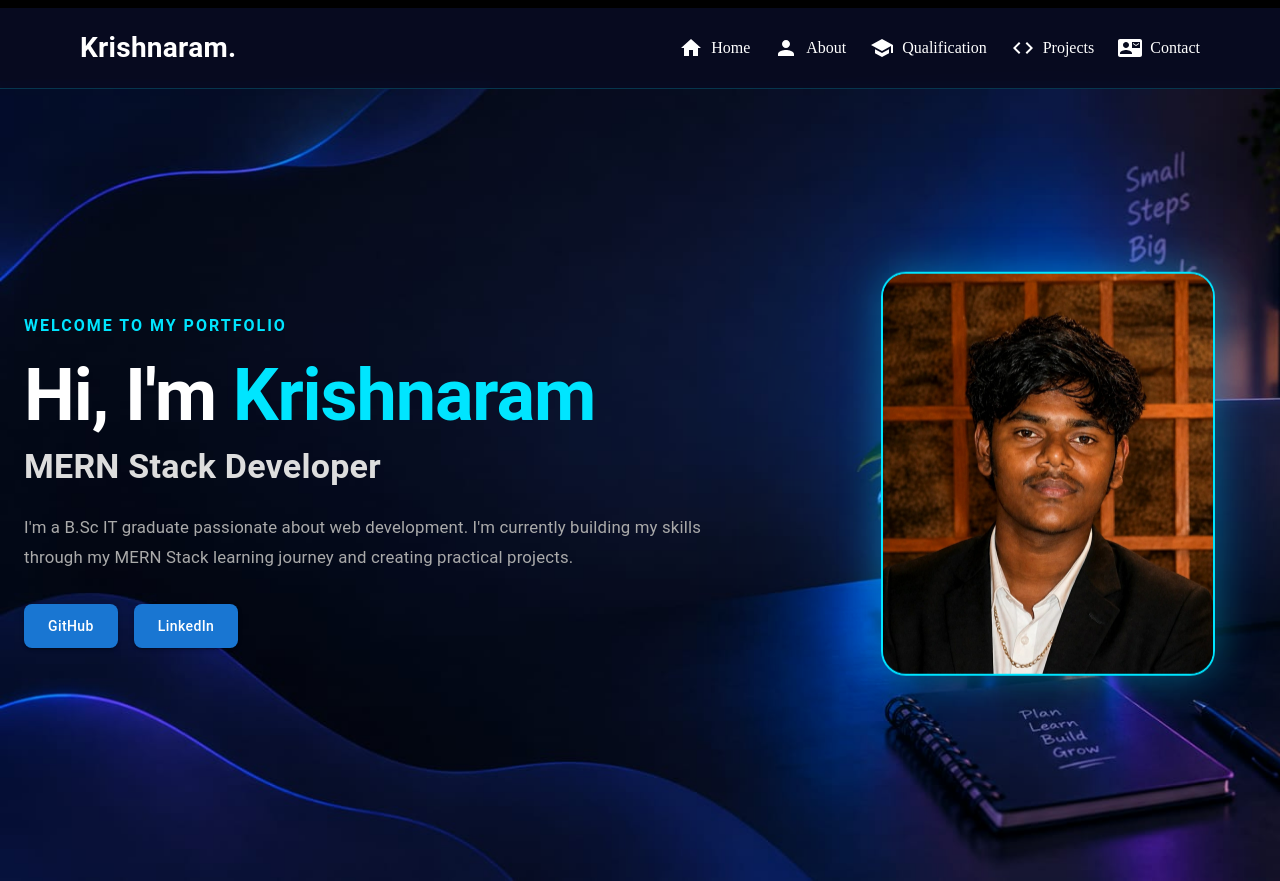
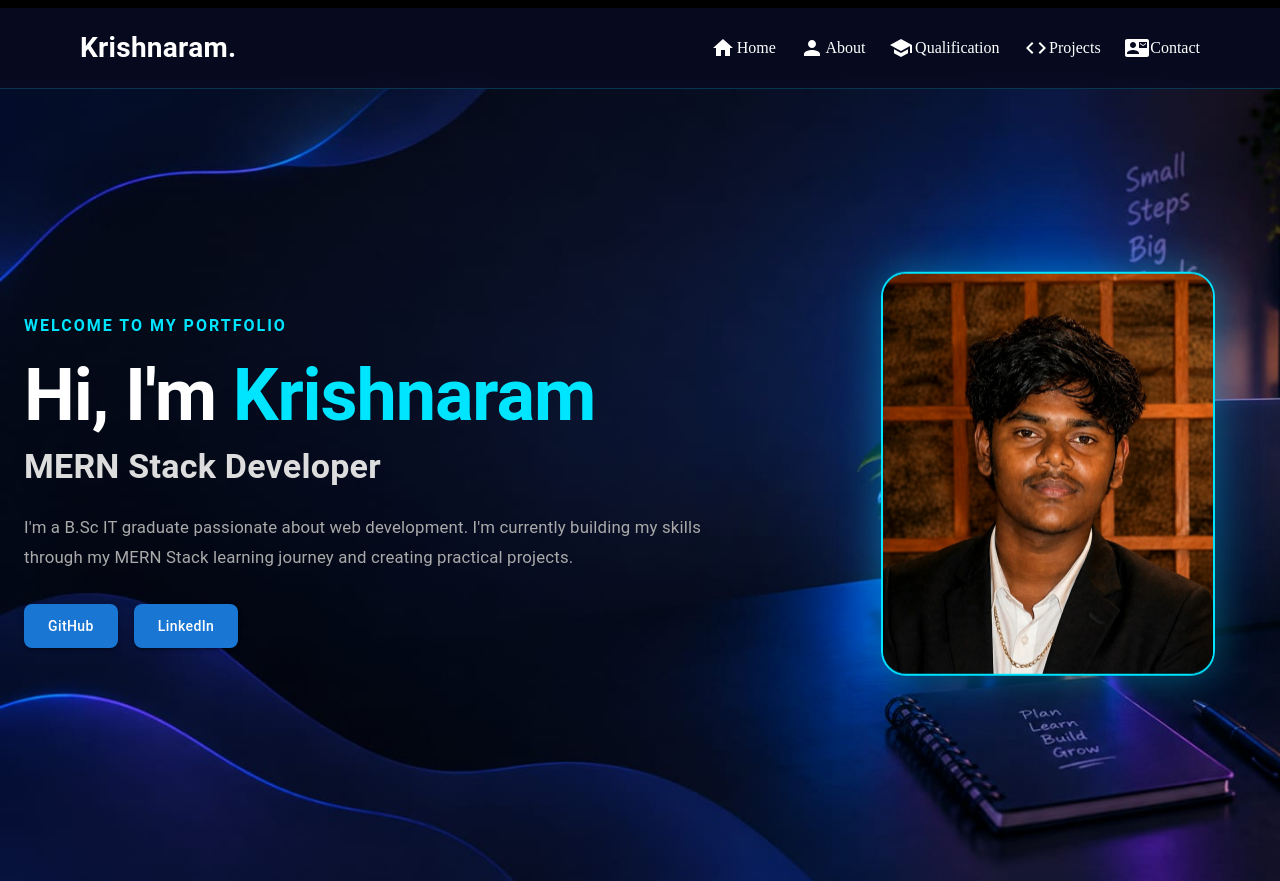
Before and after one commit to krishqop/my-portfolio, a React (Vite) app: page / in a window 1280 px wide. Built offline with nearby package versions, Linux system fonts and the light colour scheme.

Commit message:
update portfolio

```diff
--- a/src/components/Navigation.jsx
+++ b/src/components/Navigation.jsx
@@ -15,8 +15,8 @@ function Navigation() {
   const [menu, setMenu] = useState(false);
 
   const links = [
-    { name: "Home", path: "/", icon: <HomeIcon /> },
-    { name: "About", path: "/about", icon: <PersonIcon /> },
+    { name: "Home", path: "/",icon:<HomeIcon /> },
+    { name: "About", path: "/about", icon:<PersonIcon /> },
     { name: "Qualification", path: "/qualification", icon: <SchoolIcon /> },
     { name: "Projects", path: "/project", icon: <CodeIcon /> },
     { name: "Contact", path: "/Contact", icon: <ContactMailIcon /> },
@@ -90,7 +90,7 @@ function Navigation() {
             sx={{
               display: "flex",
               alignItems: "center",
-              gap: 1,
+              gap: 0.2,
               color: "white",
               textDecoration: "none",
               "&:hover": { color: "#38bdf8" },
```
